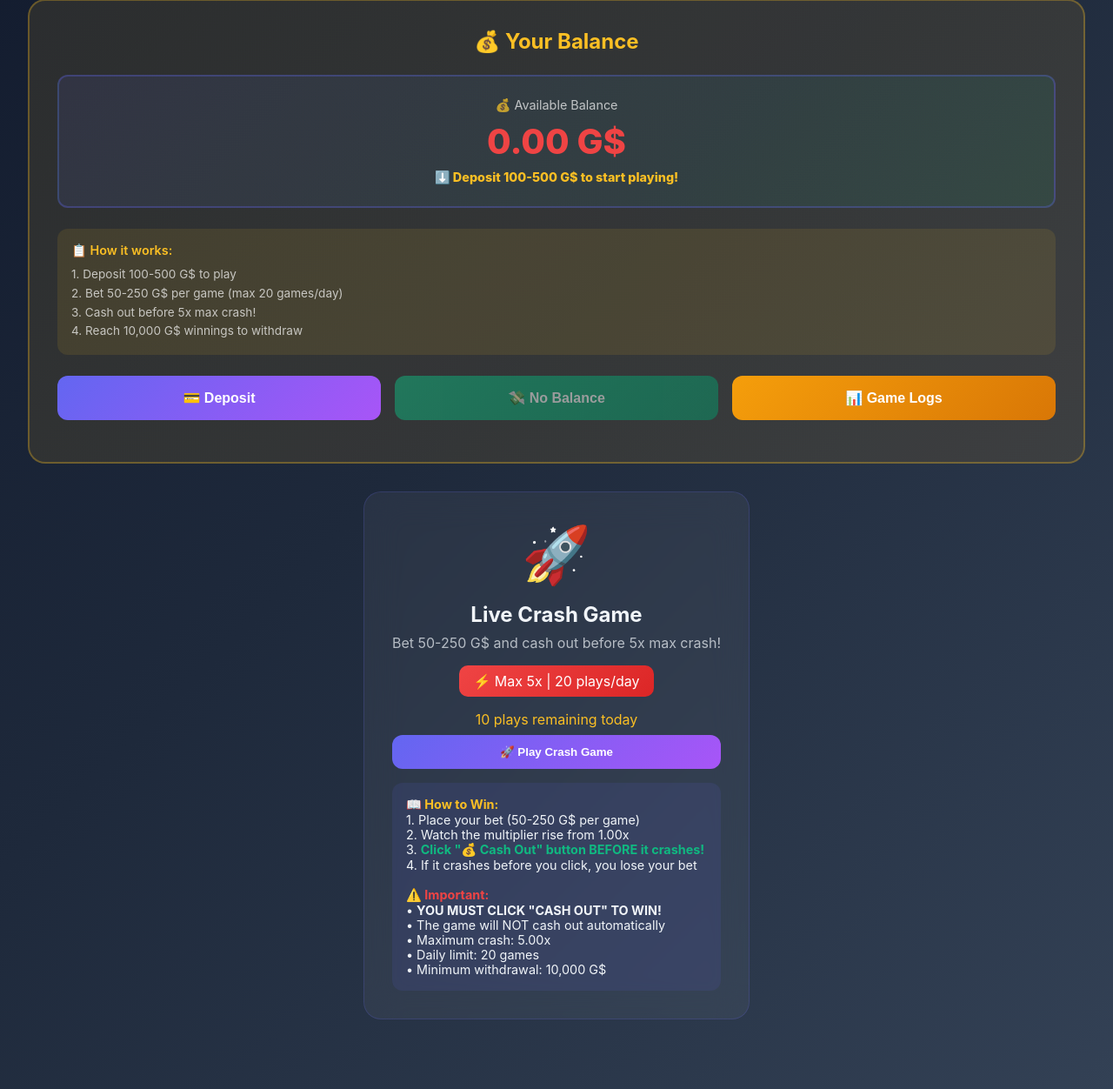
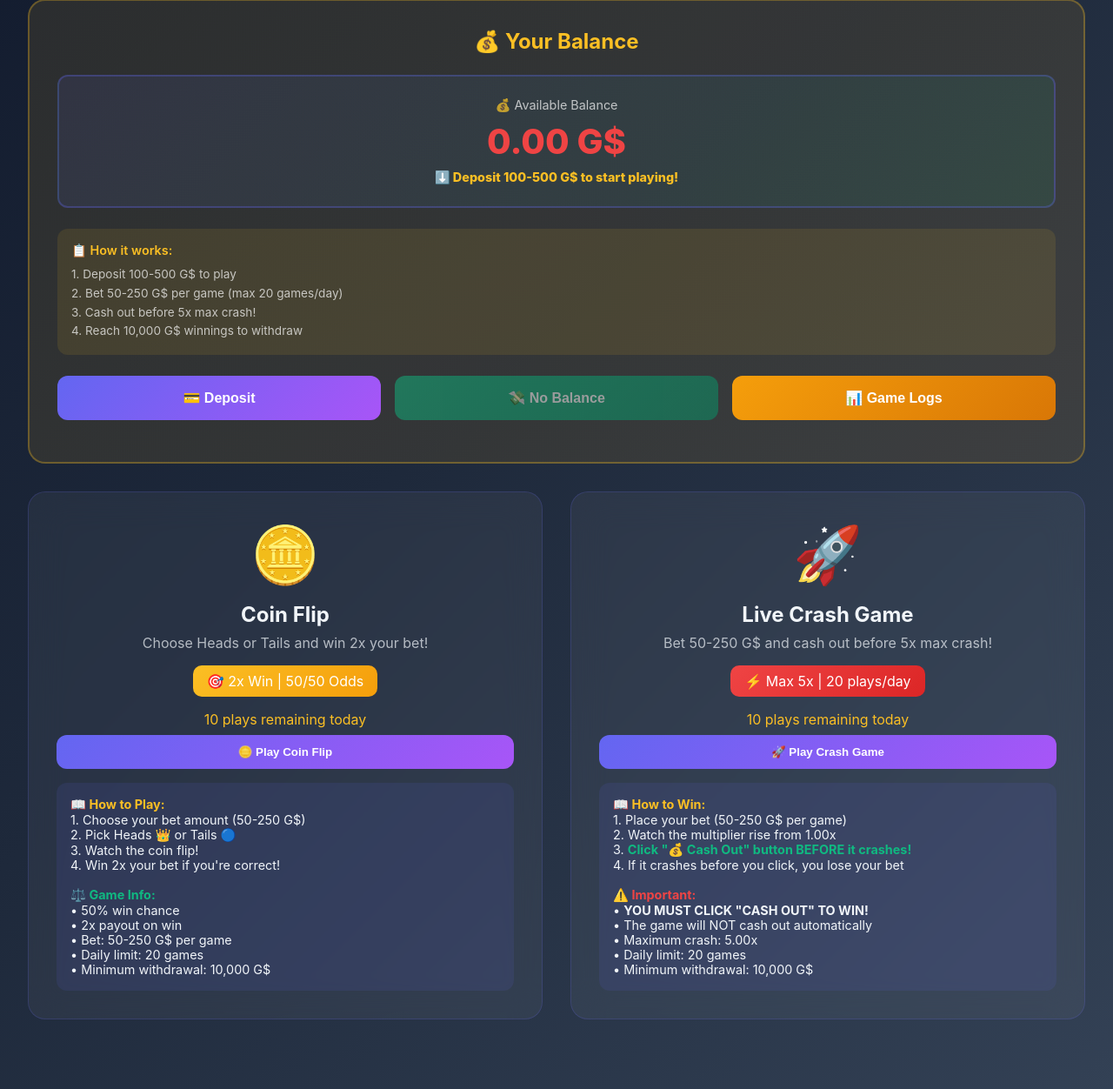
Before and after one commit to bebetlenz-tech/GoodMarket.liveOriginal, a Flask app: page /minigames/ in a window 1280 px wide. Shown: the part 522-1774 px from the top of the page at 87% size. Run offline with Flask 3, Linux system fonts and the light colour scheme; the visitor is signed in with stand-in values (Sample User, id 1).

Commit message:
Update minigames.html

```diff
--- a/templates/minigames.html
+++ b/templates/minigames.html
@@ -276,8 +276,32 @@
         </div>
 
         <div class="games-grid">
+            <!-- Coin Flip Game -->
+            <div class="game-card">
+                <div class="game-icon">🪙</div>
+                <div class="game-title">Coin Flip</div>
+                <div class="game-desc">Choose Heads or Tails and win 2x your bet!</div>
+                <div class="game-reward" style="background: linear-gradient(135deg, #fbbf24, #f59e0b);">🎯 2x Win | 50/50 Odds</div>
+                <div id="limit-coin_flip" style="color: #fbbf24; margin-bottom: 0.5rem;">Loading...</div>
+                <button class="play-btn" id="play-coin_flip" onclick="window.openGame('coin_flip')">🪙 Play Coin Flip</button>
+                <div style="margin-top: 1rem; padding: 1rem; background: rgba(99, 102, 241, 0.1); border-radius: 12px; font-size: 0.9rem; text-align: left;">
+                    <strong style="color: #fbbf24;">📖 How to Play:</strong><br>
+                    1. Choose your bet amount (50-250 G$)<br>
+                    2. Pick Heads 👑 or Tails 🔵<br>
+                    3. Watch the coin flip!<br>
+                    4. Win 2x your bet if you're correct!<br>
+                    <br>
+                    <strong style="color: #10b981;">⚖️ Game Info:</strong><br>
+                    • 50% win chance<br>
+                    • 2x payout on win<br>
+                    • Bet: 50-250 G$ per game<br>
+                    • Daily limit: 20 games<br>
+                    • Minimum withdrawal: 10,000 G$
+                </div>
+            </div>
+
             <!-- Crash Game -->
-            <div class="game-card" style="grid-column: 1 / -1; max-width: 600px; margin: 0 auto;">
+            <div class="game-card">
                 <div class="game-icon">🚀</div>
                 <div class="game-title">Live Crash Game</div>
                 <div class="game-desc">Bet 50-250 G$ and cash out before 5x max crash!</div>
```
